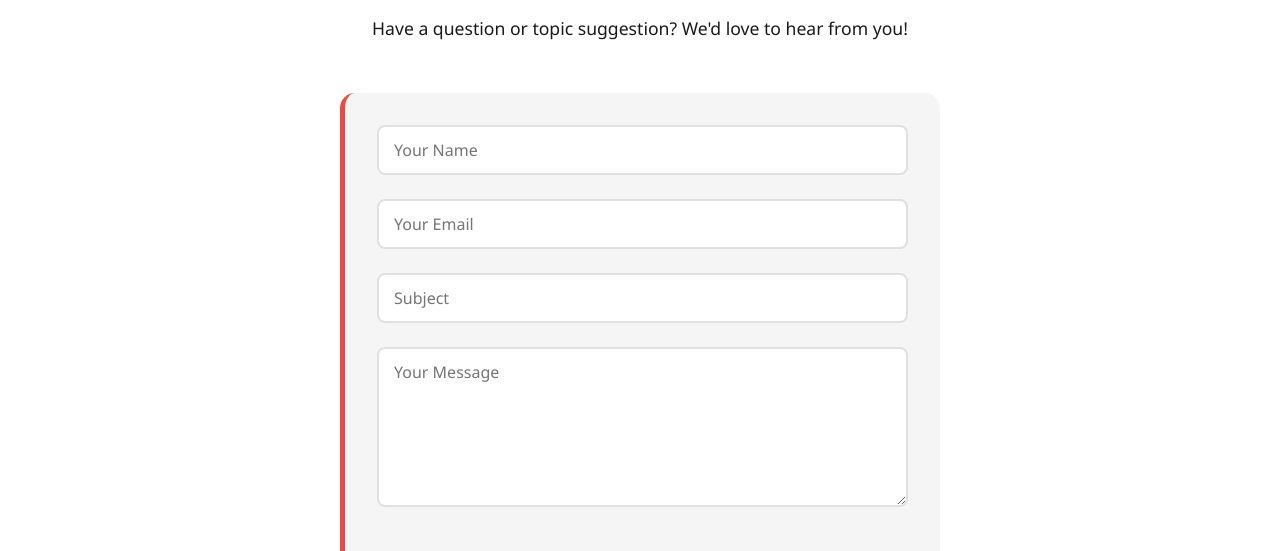
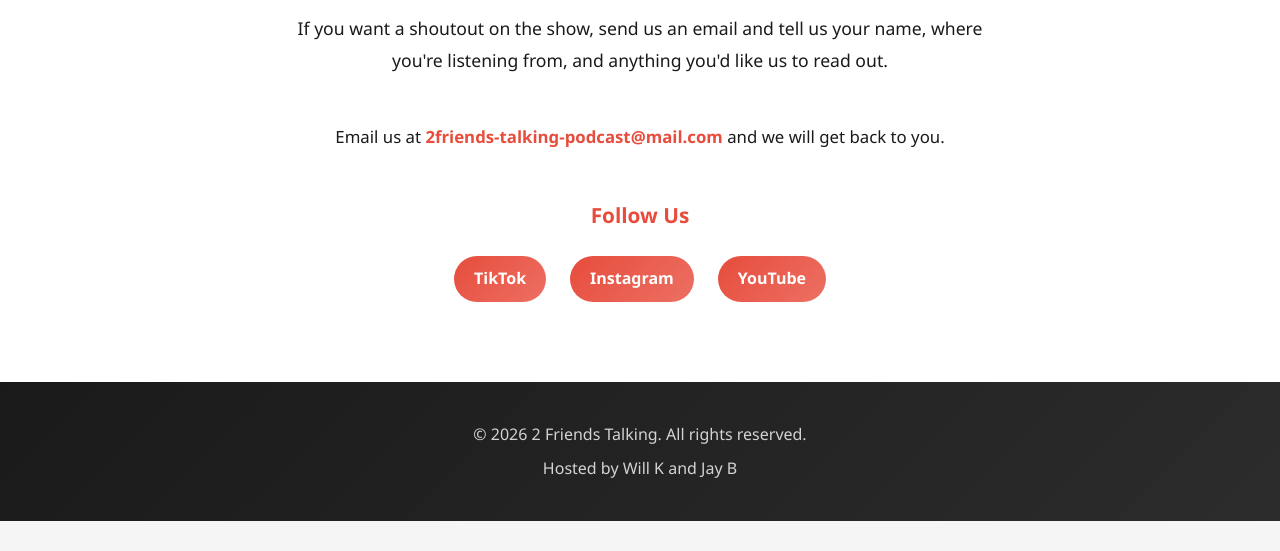
Before and after one commit to glimmercharger/2-Friends-Talking-Podcast-Website, a plain HTML site: page contact.html in a window 1280 px wide. Shown: the part 219-770 px from the top of the page. Drawn offline with Linux system fonts and the light colour scheme.

Commit message:
Updated Contact.html

```diff
--- a/contact.html
+++ b/contact.html
@@ -28,23 +28,8 @@
     <section id="contact" class="contact">
         <div class="container">
             <h2>Get in Touch</h2>
-            <p class="section-intro">Have a question or topic suggestion? We'd love to hear from you!</p>
-
-            <form class="contact-form">
-                <div class="form-group">
-                    <input type="text" placeholder="Your Name" required>
-                </div>
-                <div class="form-group">
-                    <input type="email" placeholder="Your Email" required>
-                </div>
-                <div class="form-group">
-                    <input type="text" placeholder="Subject">
-                </div>
-                <div class="form-group">
-                    <textarea placeholder="Your Message" rows="6" required></textarea>
-                </div>
-                <button type="submit" class="btn btn-primary">Send Message</button>
-            </form>
+            <p class="section-intro">If you want a shoutout on the show, send us an email and tell us your name, where you're listening from, and anything you'd like us to read out.</p>
+            <p class="contact-email">Email us at <a href="mailto:2friends-talking-podcast@mail.com">2friends-talking-podcast@mail.com</a> and we will get back to you.</p>
 
             <div class="social-links">
                 <h3>Follow Us</h3>
--- a/styles.css
+++ b/styles.css
@@ -542,6 +542,18 @@ body.modal-open {
     margin-bottom: 1rem;
 }
 
+.contact-email {
+    text-align: center;
+    font-size: 1.05rem;
+    color: var(--text-dark);
+    margin-top: 1.5rem;
+}
+
+.contact-email a {
+    color: var(--primary-red);
+    font-weight: 600;
+}
+
 .contact-form {
     max-width: 600px;
     margin: 3rem auto;
```
